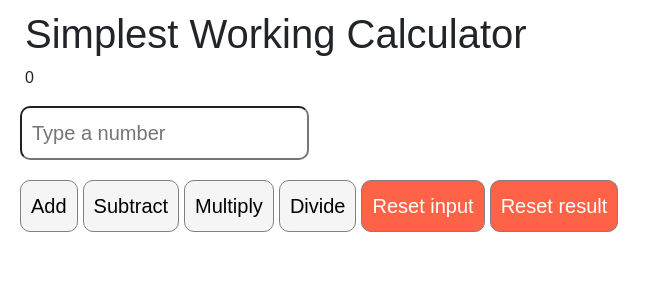
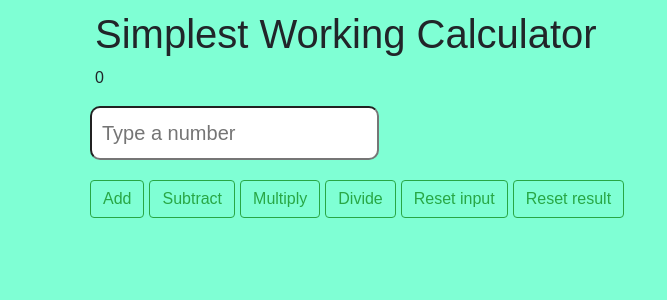
Before and after one commit to AgniveshChaubey/React-project2-basic-calculator, a React (Create React App) app: page / in a window 1280 px wide. Shown: the top 300 px of the page, without its empty margins (0-667 px from the left). Built offline with nearby package versions, Linux system fonts and the light colour scheme.

Commit message:
first 4 button styled

```diff
--- a/src/App.css
+++ b/src/App.css
@@ -58,8 +58,8 @@ button {
   background: whitesmoke;
   margin-right: 5px;
 }
-button:nth-last-child(2),
+/* button:nth-last-child(2),
 button:nth-last-child(1) {
   background: tomato;
   color: white;
-}
+} */
--- a/src/App.js
+++ b/src/App.js
@@ -42,7 +42,7 @@ function App() {
     };
 
     return (
-      <div className="App">
+      <div className="App container">
         <div>
           <h1>Simplest Working Calculator</h1>
         </div>
@@ -56,12 +56,12 @@ function App() {
             type="number"
             placeholder="Type a number"
           />
-          <button onClick={plus}>Add</button>
-          <button onClick={minus}>Subtract</button>
-          <button onClick={times}>Multiply</button>
-          <button onClick={divide}>Divide</button>
-          <button onClick={resetInput}>Reset input</button>
-          <button onClick={resetResult}>Reset result</button>
+          <button className="btn btn-outline-success" onClick={plus}>Add</button>
+          <button className="btn btn-outline-success" onClick={minus}>Subtract</button>
+          <button className="btn btn-outline-success" onClick={times}>Multiply</button>
+          <button className="btn btn-outline-success" onClick={divide}>Divide</button>
+          <button className="btn btn-outline-success" onClick={resetInput}>Reset input</button>
+          <button className="btn btn-outline-success" onClick={resetResult}>Reset result</button>
         </form>
       </div>
     );
--- a/src/index.css
+++ b/src/index.css
@@ -1,5 +1,6 @@
 body {
   margin: 0;
+  background-color: aquamarine;
   font-family: -apple-system, BlinkMacSystemFont, 'Segoe UI', 'Roboto', 'Oxygen',
     'Ubuntu', 'Cantarell', 'Fira Sans', 'Droid Sans', 'Helvetica Neue',
     sans-serif;
```
